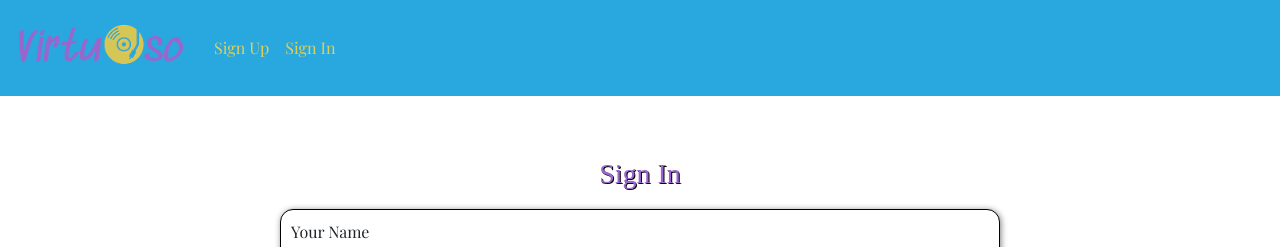
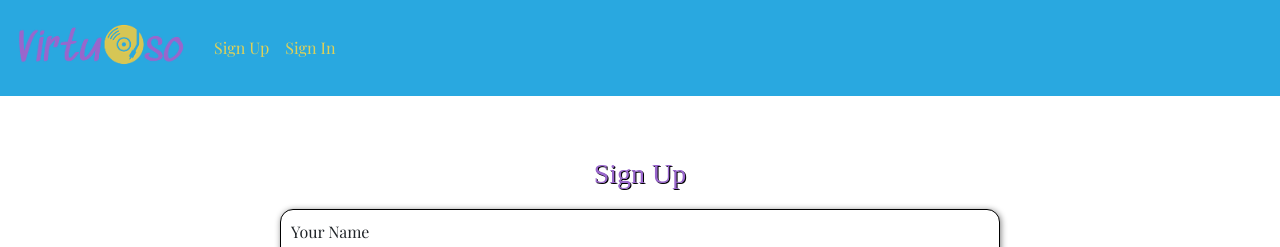
Before and after one commit to GA-memory-leaks/React-team-project, a React (Create React App) app: page /sign-up in a window 1280 px wide. Shown: the top 247 px of the page. Built offline with nearby package versions, Linux system fonts and the light colour scheme; a web font is replaced by a local one.

Commit message:
sign-up typo fixed

```diff
--- a/src/components/auth/SignUp.js
+++ b/src/components/auth/SignUp.js
@@ -57,7 +57,7 @@ class SignUp extends Component {
       <div className='row'>
         <div className='col-sm-10 col-md-8 mx-auto mt-5'>
           <div style={formSoundBoardTitleStyles}>
-            <h3 style={{ margin: '0 auto' }}>Sign In</h3>
+            <h3 style={{ margin: '0 auto' }}>Sign Up</h3>
           </div>
           <Card style={formChordStyles}>
             <Form onSubmit={this.onSignUp}>
```
